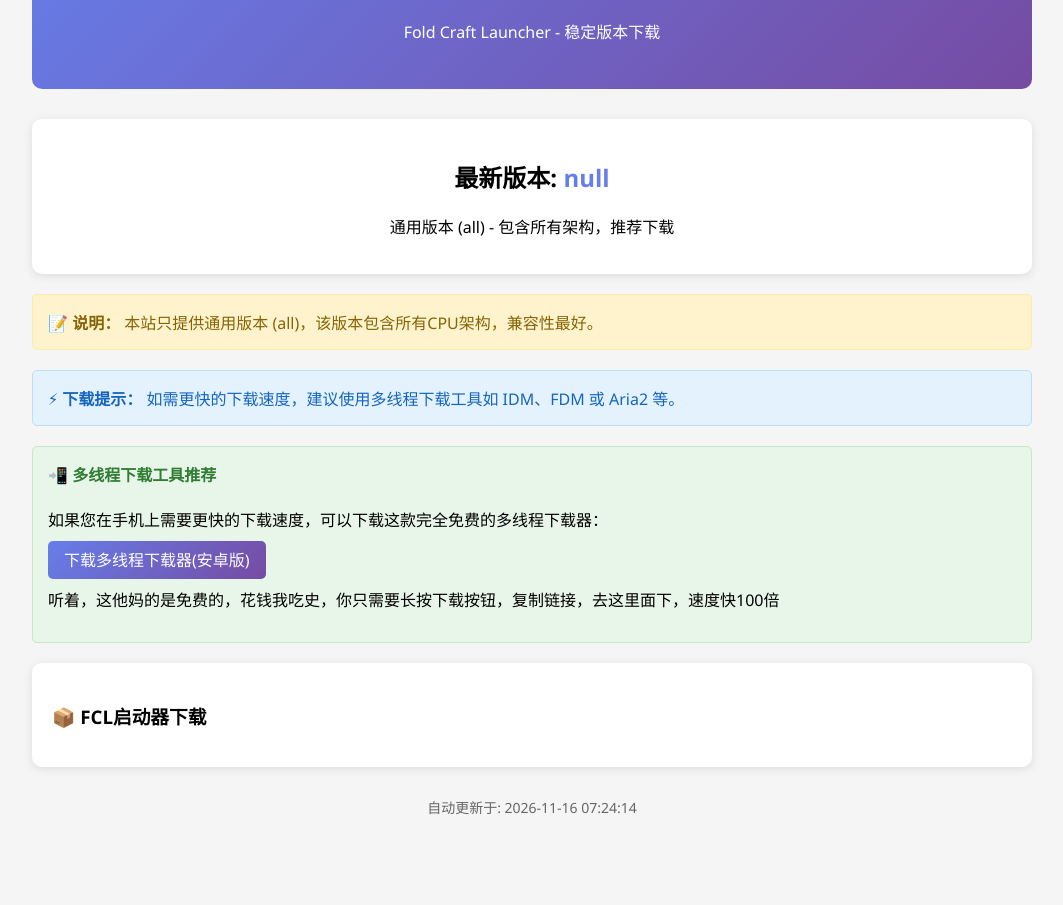
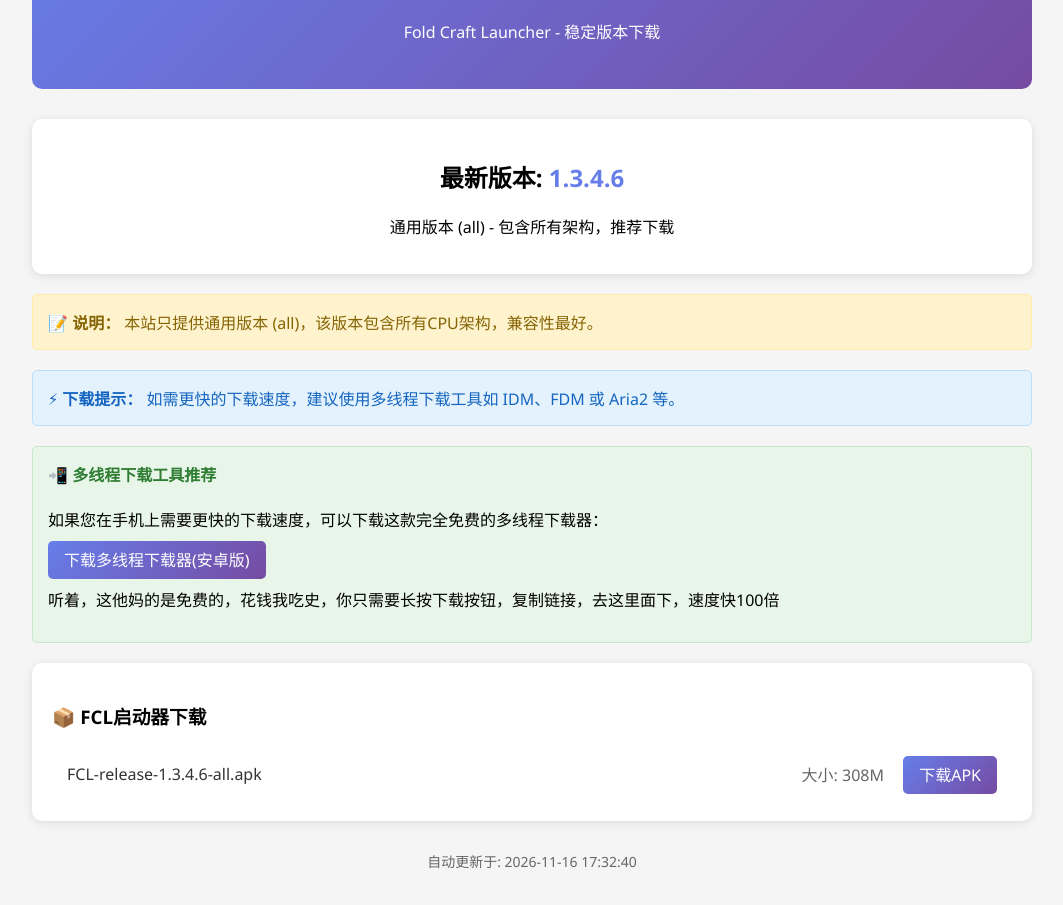
Before and after one commit to 4646hdh/hghghghgh, a plain HTML site: page web/index.html in a window 1280 px wide. Shown: the part 120-1025 px from the top of the page, without its empty margins (108-1171 px from the left). Before the commit the page ends 971 px from the top, so only its background shows below. Drawn offline with Linux system fonts and the light colour scheme.

Commit message:
自动更新到版本 1.3.4.6

```diff
--- a/web/index.html
+++ b/web/index.html
@@ -113,7 +113,7 @@
     </div>
 
     <div class="version-info">
-        <h2>最新版本: <span style="color: #667eea;">null</span></h2>
+        <h2>最新版本: <span style="color: #667eea;">1.3.4.6</span></h2>
         <p>通用版本 (all) - 包含所有架构，推荐下载</p>
     </div>
 
@@ -134,10 +134,17 @@
 
     <div class="download-list">
         <h3>📦 FCL启动器下载</h3>
+        <div class="file-item">
+            <div class="file-name">FCL-release-1.3.4.6-all.apk</div>
+            <div>
+                <span style="color: #666; margin-right: 15px;">大小: 308M</span>
+                <a href="apk_files/FCL-release-1.3.4.6-all.apk" class="download-btn" download>下载APK</a>
+            </div>
+        </div>
     </div>
 
     <div class="footer">
-        <p>自动更新于: 2026-11-16 07:24:14</p>
+        <p>自动更新于: 2026-11-16 17:32:40</p>
     </div>
 </body>
 </html>
```
Also changed, not shown: 2 other files.
